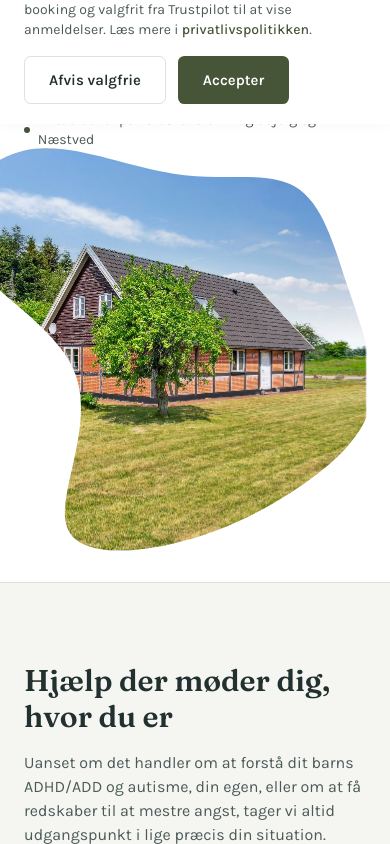
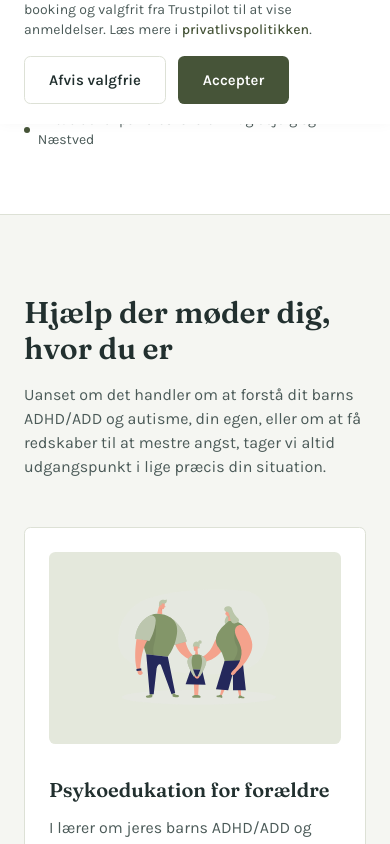
Before and after one commit to olist99/Mayaergo, a Next.js app: page / in a window 390 px wide. Shown: the part 720-1564 px from the top of the page. Built offline with nearby package versions, Linux system fonts and the light colour scheme; no server answers.

Commit message:
Hide hero blob below desktop breakpoint
It was still rendering (stacked below the text) on mobile. Now it's
hidden entirely below md and only shown at desktop widths, sized fixed
at 58rem x 36rem there.

```diff
--- a/app/page.tsx
+++ b/app/page.tsx
@@ -104,12 +104,12 @@ export default function HomePage() {
             </ul>
           </div>
 
-          <div className="relative h-[20rem] w-full md:h-[28rem] md:ml-32">
+          <div className="relative hidden h-[28rem] w-full md:block md:ml-32">
             <svg
               viewBox="0 0 210 210"
               xmlns="http://www.w3.org/2000/svg"
               preserveAspectRatio="xMidYMid slice"
-              className="absolute left-1/2 top-1/2 h-[28rem] w-[42rem] -translate-x-1/2 -translate-y-1/2 md:h-[36rem] md:w-[58rem]"
+              className="absolute left-1/2 top-1/2 h-[36rem] w-[58rem] -translate-x-1/2 -translate-y-1/2"
               role="img"
               aria-label="Foto af klinikkens hus i Fuglebjerg"
             >
```
